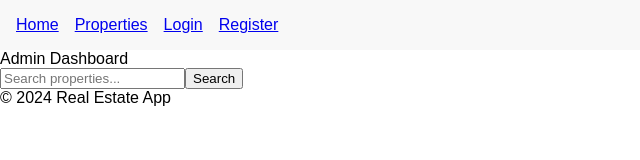
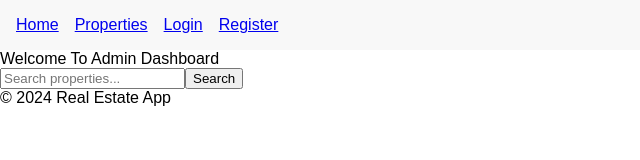
Before and after one commit to Adarsh-ch/Tencent-Titans_033, a React (Vite) app: page /admin in a window 1280 px wide. Shown: the top 160 px of the page, without its empty margins (0-640 px from the left). Built offline with nearby package versions, Linux system fonts and the light colour scheme.

Commit message:
dashboard

```diff
--- a/src/components/Admin/AdminDashboard.tsx
+++ b/src/components/Admin/AdminDashboard.tsx
@@ -1,7 +1,7 @@
 import React from 'react';
 
 const AdminDashboard: React.FC = () => {
-  return <div>Admin Dashboard</div>;
+  return <div>Welcome To Admin Dashboard</div>;
 };
 
 export default AdminDashboard;
--- a/src/components/Admin/PropertyAnalytics.tsx
+++ b/src/components/Admin/PropertyAnalytics.tsx
@@ -1,7 +1,7 @@
 import React from 'react';
 
 const PropertyAnalytics: React.FC = () => {
-  return <div>Property Analytics</div>;
+  return <div>Welcome To Property Analytics</div>;
 };
 
 export default PropertyAnalytics;
```
